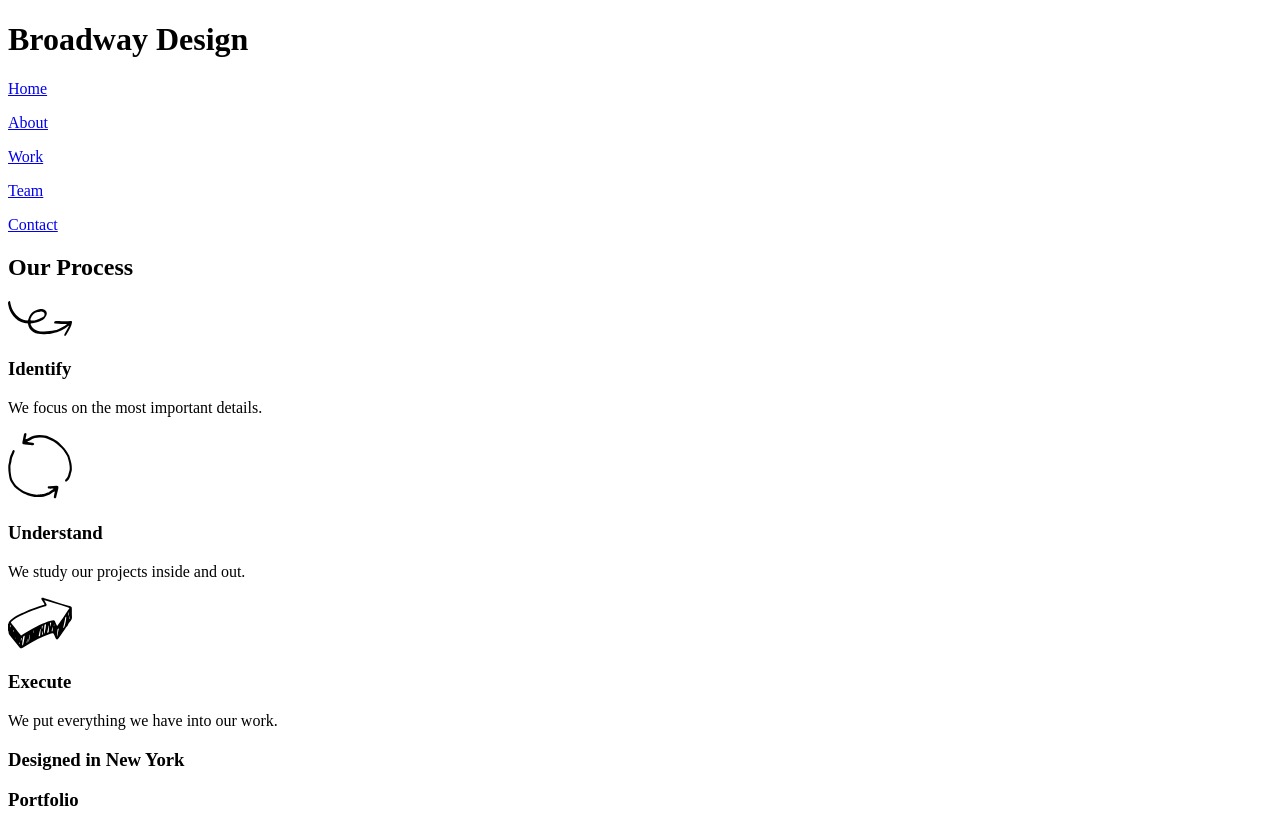
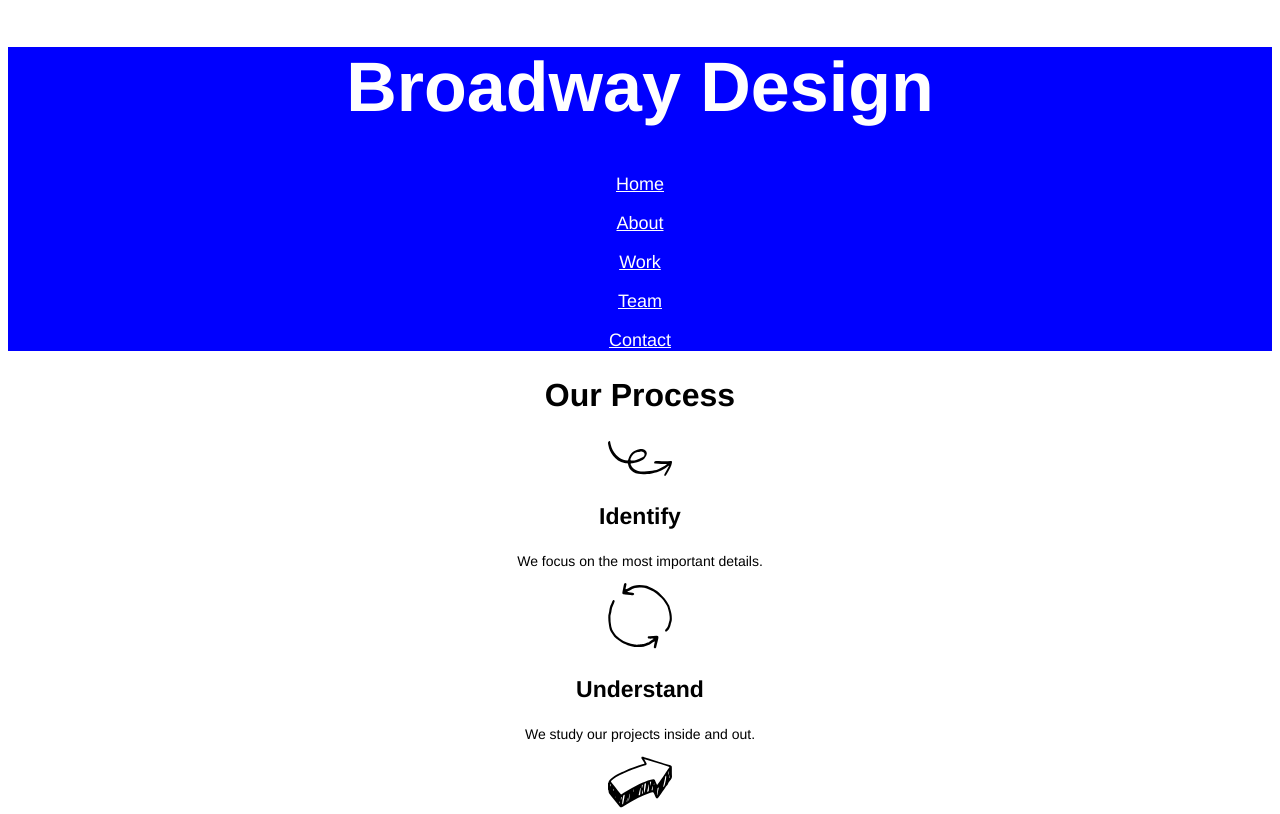
Before and after one commit to sawahboof/broadway, a plain HTML site: page index.html in a window 1280 px wide. Shown: the top 814 px of the page. Drawn offline with Linux system fonts and the light colour scheme.

Commit message:
Majority of CSS written.

```diff
--- a/Resources/CSS/style.css
+++ b/Resources/CSS/style.css
@@ -0,0 +1,39 @@
+body {
+  text-align: center;
+  font-family: Helvetica;
+}
+h1 {
+  font-size: 70px;
+  font-weight: bold;
+  color: white;
+}
+.nav {
+  background-color: blue;
+}
+a {
+  color: white;
+}
+h2 {
+  font-size: 32px;
+  font-weight: bold;
+}
+h3 {
+  font-size: 23px;
+  font-weight: bold;
+}
+p {
+  font-size: 14px;
+}
+.page_divider {
+  color:white;
+  background-color: blue;
+}
+.footer {
+  font-size: 11px;
+  color: white;
+  background-color: dimgray;
+  text-align: left;
+}
+.menu {
+  font-size: 18px;
+}
--- a/index.html
+++ b/index.html
@@ -8,22 +8,24 @@
   <body>
 
     <!-- Page Title & Navigation -->
+    <div class="nav">
       <h1>Broadway Design</h1>
-    <p>
+      <p class="menu">
         <a href="#">Home</a>
       </p>
-    <p>
+      <p class="menu">
         <a href="#">About</a>
       </p>
-    <p>
+      <p class="menu">
         <a href="#">Work</a>
       </p>
-    <p>
+      <p class="menu">
         <a href="#">Team</a>
       </p>
-    <p>
+      <p class="menu">
         <a href="#">Contact</a>
       </p>
+    </div>
 
     <!-- Process Section -->
     <h2>Our Process</h2>
@@ -38,7 +40,7 @@
     <p>We put everything we have into our work.</p>
 
     <!-- Designed in NY Section -->
-    <h3>Designed in New York</h3>
+    <h3 class="page_divider">Designed in New York</h3>
     <h3>Portfolio</h3>
     <p>Coming Soon</p>
     <h3>Team</h3>
@@ -49,6 +51,7 @@
     <p>Twitter: @test</p>
 
     <!-- Footer -->
+    <div class="footer">
       <p>© Broadway 2016
         <a href="#">Home</a>
         <a href="#">About</a>
@@ -56,6 +59,7 @@
         <a href="#">Team</a>
         <a href="#">Contact</a>
       </p>
+    </div>
 
   </body>
 </html>
```
Lines whose indentation alone changed are shown as unchanged.
